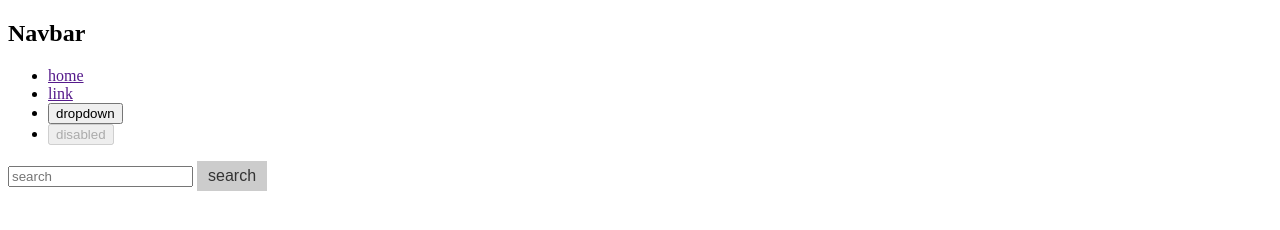
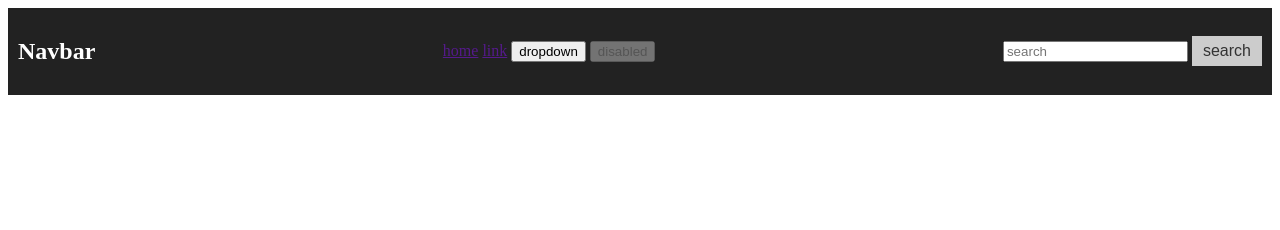
Before and after one commit to Andros924/css, a plain HTML site: page navbar-css/navbar.html in a window 1280 px wide. Drawn offline with Linux system fonts and the light colour scheme.

Commit message:
esercizo navbar corretto

```diff
--- a/navbar-css/navbar.html
+++ b/navbar-css/navbar.html
@@ -13,11 +13,13 @@
     <div class="nav-container">
       <h1>Navbar</h1>
       <ul>
+        <margin>
         <li><a href="">home</a></li>
         <li><a href="">link</a></li>
         <li><button>dropdown</button></li>
         <li><button disabled>disabled</button></li>
       </ul>
+    </margin>
       <div class="search-bar">
         <input type="text" placeholder="search">
         <button>search</button>
--- a/navbar-css/style.css
+++ b/navbar-css/style.css
@@ -1,3 +1,31 @@
+
+nav {
+  background-color: #222;
+  padding: 10px;
+}
+
+.nav-container {
+  display: flex;
+  justify-content: space-between;
+  align-items: center;
+}
+
+h1 {
+  color: #fff;
+}
+
+ul {
+  list-style: none;
+  margin: 0;
+  padding: 0;
+}
+
+li {
+  display: inline-block; /
+  margin: 20px;
+}
+
+
 
 .search-bar button {
     background-color: #ccc;
```
